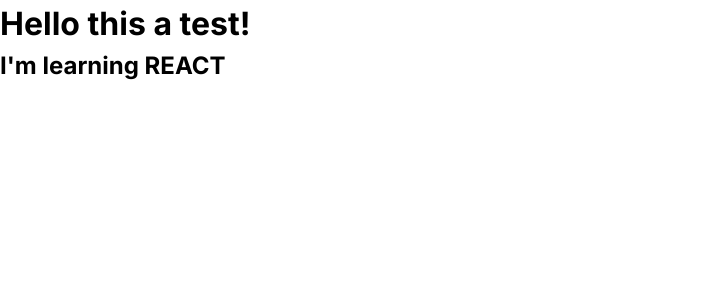
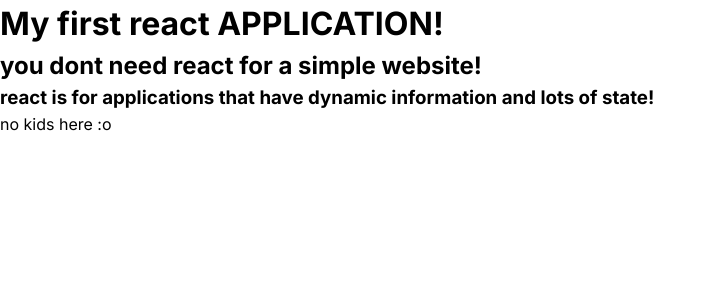
Before and after one commit to krs00/TOP-cv-application, a React (Vite) app: page / in a window 1280 px wide. Shown: the top 300 px of the page, without its empty margins (0-716 px from the left). Built offline with nearby package versions, Linux system fonts and the light colour scheme.

Commit message:
test dynamic rendering with list

```diff
--- a/src/App.jsx
+++ b/src/App.jsx
@@ -1,12 +1,46 @@
 import './App.css'
+
+// const kids = ['kid1', 'kid2', 'kid3', 'kid4']
+const kids = []
+
+
+function List(props) {
+
+  if (!props.kids) {
+    return <p>no kids at all :/</p>
+  }
+
+  if (props.kids.length === 0) return (
+    <p>no kids here :o</p>
+  )
+
+
+  return (
+  <ul>
+    {props.kids.map((kid) => {
+      return <li key={kid}>{kid}</li>
+    })}
+
+  </ul>
+  )
+}
+
+function ListItem(props) {
+
+}
+
+
+
+
 
 function App() {
 
   return (
     <>
-    <h1>Hello this a test!</h1>
-    <h2>I'm learning REACT</h2>
-
+    <h1>My first react APPLICATION!</h1>
+    <h2 className='test'>you dont need react for a simple website!</h2>
+    <h3>react is for applications that have dynamic information and lots of state!</h3>
+    <List kids={kids}/>
     </>
   )
 }
```
